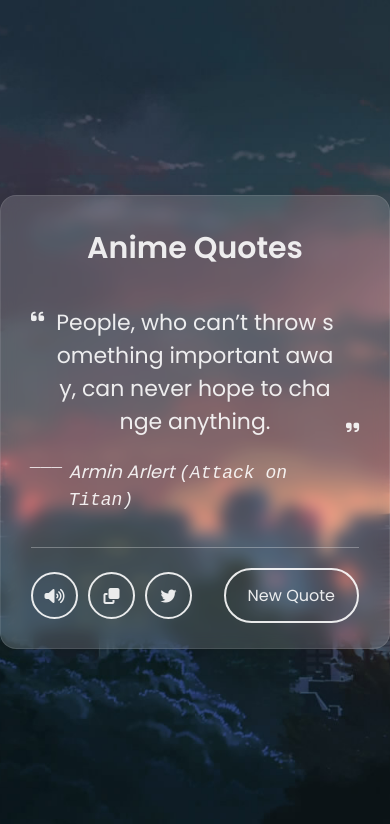
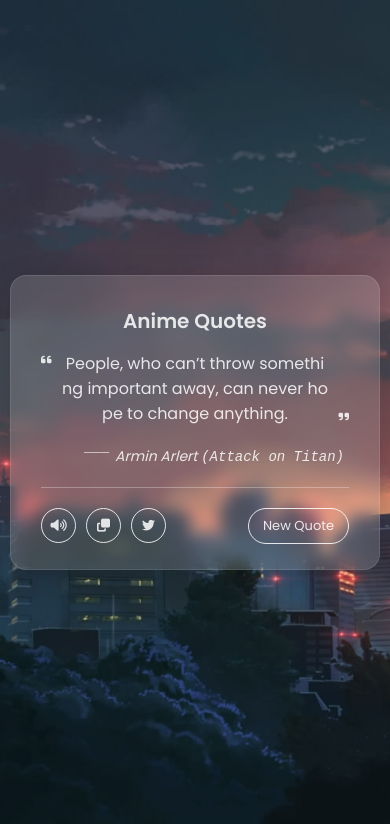
Before and after one commit to mirayatech/Anime-Quote, a plain HTML site: page index.html in a window 390 px wide. Drawn offline with Linux system fonts and the light colour scheme.

Commit message:
add some more styling

```diff
--- a/style.css
+++ b/style.css
@@ -27,14 +27,14 @@ body {
 
 .wrapper header {
   text-align: center;
-  font-size: calc(30 / 16 * 1rem);
+  font-size: calc(32 / 16 * 1rem);
   font-weight: 600;
-  color: #ffffffe3;
+  color: #ffffffd9;
 }
 
 .wrapper .content {
   margin: 35px 0;
-  color: #ffffffe3;
+  color: #ffffffd9;
 }
 
 .content .quote-area {
@@ -96,12 +96,12 @@ body {
   width: 47px;
   display: flex;
   cursor: pointer;
-  color: #ffffffe3;
+  color: #ffffffd9;
   list-style: none;
   border-radius: 50%;
   align-items: center;
   justify-content: center;
-  border: 2px solid #ffffffe3;
+  border: 2px solid #ffffffd9;
   transition: all 0.3s ease;
 }
 
@@ -118,15 +118,14 @@ ul .speech.active {
 }
 
 .buttons button {
-  border: none;
-  color: #ffffffe3;
+  color: #ffffffdc;
   outline: none;
   font-size: 1rem;
   cursor: pointer;
   padding: 13px 22px;
   border-radius: 30px;
   background: none;
-  border: 2px solid #ffffffe3;
+  border: 2px solid #ffffffd9;
   transition: all 0.3s ease;
 }
 
@@ -138,3 +137,75 @@ ul .speech.active {
   opacity: 0.7;
   pointer-events: none;
 }
+
+@media (max-width: 640px) {
+  body {
+    padding: 0 10px;
+  }
+
+  .wrapper {
+    width: 450px;
+  }
+
+  .wrapper header {
+    font-size: calc(25 / 16 * 1rem);
+  }
+
+  .quote-area i {
+    font-size: calc(13 / 16 * 1rem);
+  }
+
+  .quote-area .quote {
+    font-size: calc(18 / 16 * 1rem);
+  }
+
+  .content .author {
+    font-size: 1rem;
+  }
+
+  .features ul li {
+    border: 1px solid #ffffffd9;
+    height: 40px;
+    width: 40px;
+    font-size: calc(15 / 16 * 1rem);
+  }
+
+  .buttons button {
+    font-size: calc(14 / 16 * 1rem);
+    padding: 8px 20px;
+    border: 1px solid #ffffffd9;
+  }
+}
+
+@media (max-width: 415px) {
+  .wrapper header {
+    font-size: calc(20 / 16 * 1rem);
+  }
+
+  .wrapper .content {
+    margin: 15px 0 20px 0;
+  }
+
+  .quote-area i {
+    font-size: calc(12 / 16 * 1rem);
+  }
+
+  .quote-area .quote {
+    font-size: 1rem;
+  }
+
+  .content .author {
+    font-size: calc(14 / 16 * 1rem);
+  }
+
+  .features ul li {
+    height: 35px;
+    width: 35px;
+    font-size: calc(13 / 16 * 1rem);
+  }
+
+  .buttons button {
+    padding: 7px 14px;
+    font-size: calc(13 / 16 * 1rem);
+  }
+}
```
